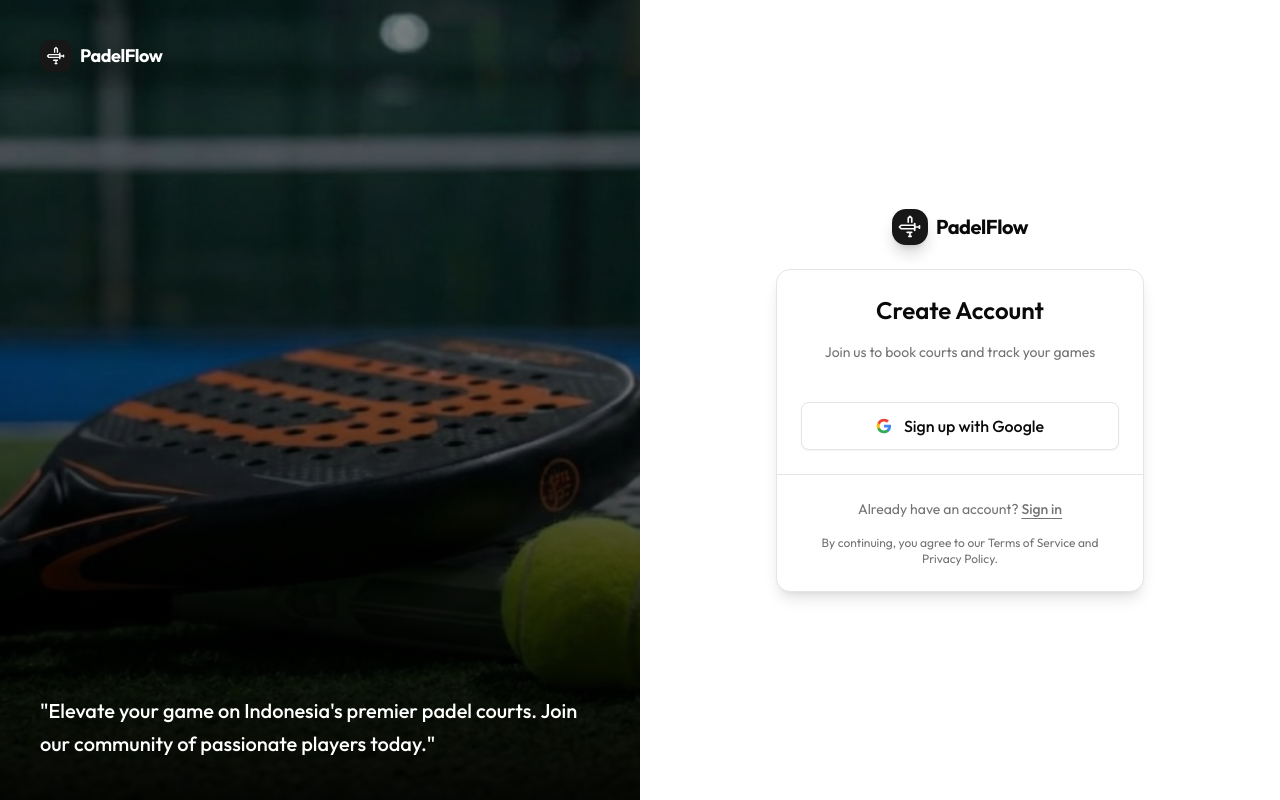
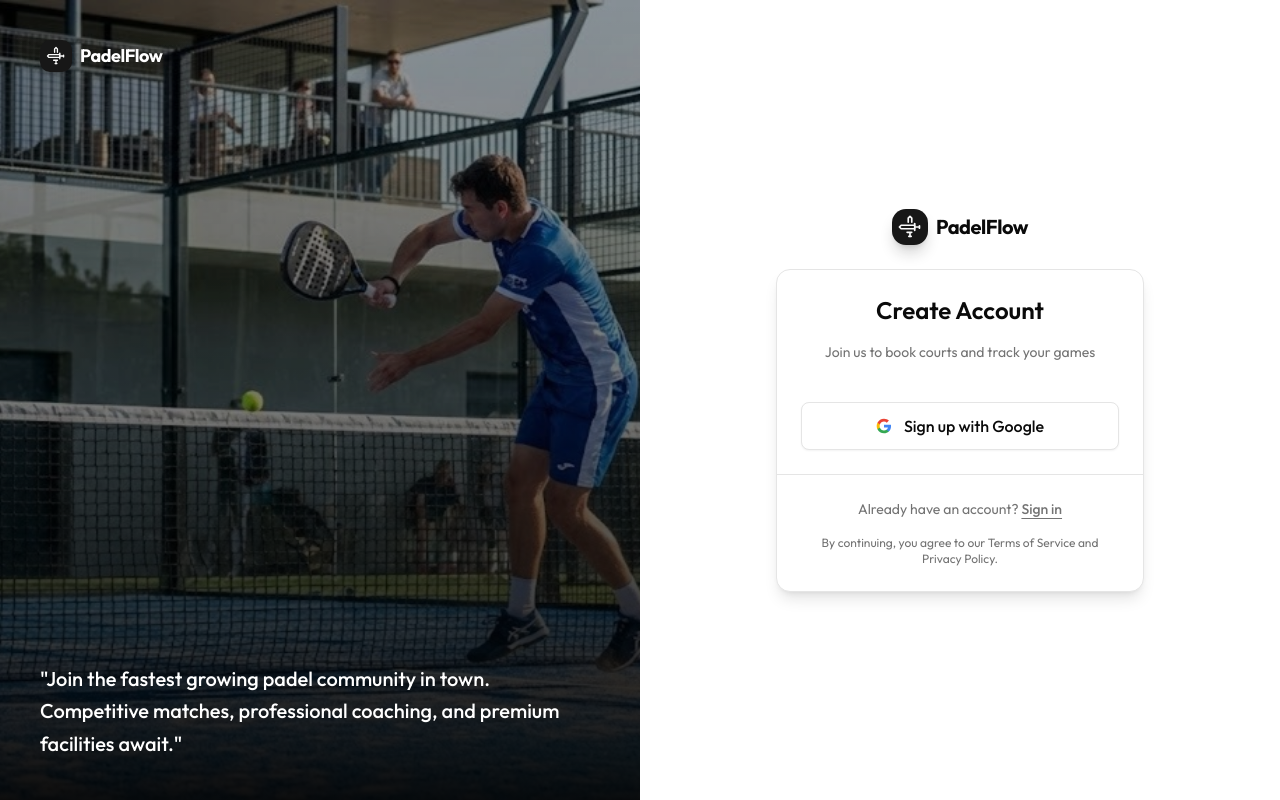
Before and after one commit to sulthan18/rumah-padel, a Next.js app: page /auth/signup in a window 1280 px wide. Built offline with nearby package versions, Linux system fonts and the light colour scheme; no server answers.

Commit message:
feat: Implement Dynamic Auth Backgrounds
- Converted AuthLayout to Client Component
- Added signup-bg.jpg
- Implemented logic to switch background image and text based on route (signin vs signup)

```diff
--- a/src/app/auth/layout.tsx
+++ b/src/app/auth/layout.tsx
@@ -1,18 +1,25 @@
+"use client"
+
 import Image from "next/image"
 import { Swords } from "lucide-react"
+import { usePathname } from "next/navigation"
 
 export default function AuthLayout({
     children,
 }: {
     children: React.ReactNode
 }) {
+    const pathname = usePathname()
+    const isSignUp = pathname === "/auth/signup"
+    const bgImage = isSignUp ? "/images/signup-bg.jpg" : "/images/auth-bg.png"
+
     return (
         <div className="min-h-screen grid lg:grid-cols-2">
             {/* Left: Hero Image (Desktop) */}
             <div className="relative hidden h-full flex-col bg-zinc-900 p-10 text-white lg:flex dark:border-r">
                 <div className="absolute inset-0 overflow-hidden">
                     <Image
-                        src="/images/auth-bg.png"
+                        src={bgImage}
                         alt="Padel Court"
                         fill
                         className="object-cover"
@@ -33,7 +40,10 @@
                 <div className="relative z-20 mt-auto">
                     <blockquote className="space-y-4">
                         <p className="text-xl font-medium leading-relaxed">
-                            "Elevate your game on Indonesia's premier padel courts. Join our community of passionate players today."
+                            {isSignUp
+                                ? "\"Join the fastest growing padel community in town. Competitive matches, professional coaching, and premium facilities await.\""
+                                : "\"Elevate your game on Indonesia's premier padel courts. Join our community of passionate players today.\""
+                            }
                         </p>
                     </blockquote>
                 </div>
@@ -44,7 +54,7 @@
                 {/* Mobile Background (for small screens) */}
                 <div className="absolute inset-0 lg:hidden">
                     <Image
-                        src="/images/auth-bg.png"
+                        src={bgImage}
                         alt="Background"
                         fill
                         className="object-cover brightness-[0.4]"
```
Also changed, not shown: public/images/signup-bg.jpg (added).
